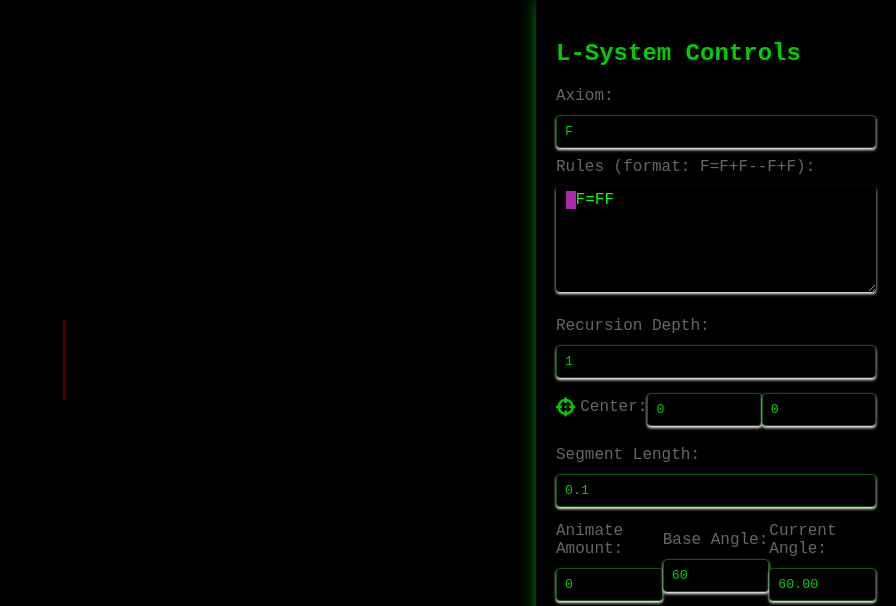
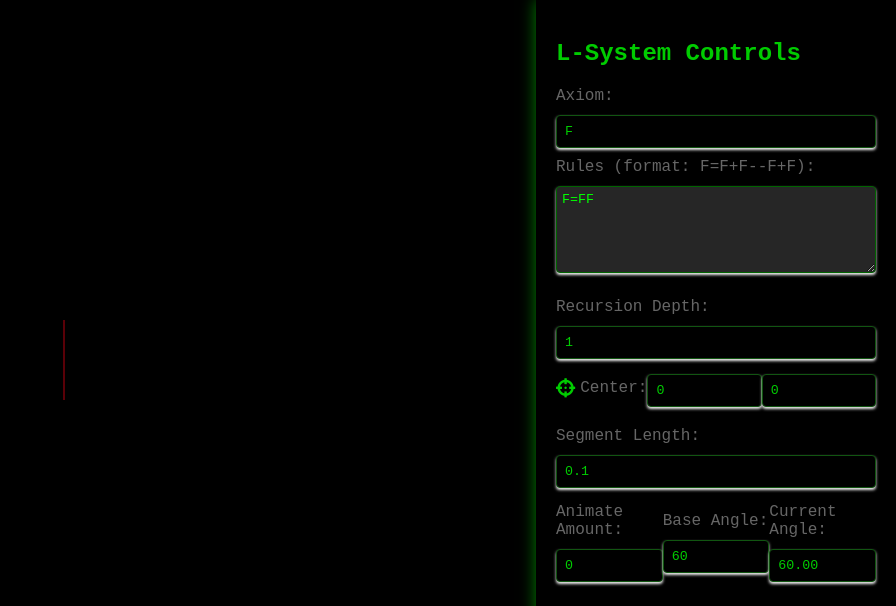
Before and after one commit to danbgray/lsystem, a plain HTML site: page index.html in a window 1280 px wide. Shown: the top 606 px of the page, without its empty margins (384-1280 px from the left). Drawn offline with Linux system fonts and the light colour scheme.

Commit message:
Removing mirroring for now, getting in the way

```diff
--- a/style.css
+++ b/style.css
@@ -125,7 +125,9 @@ button:hover {
 }
 
 /* Styling for the mirror technique */
+/* Deprecated for now */
 .mirror {
+  visibilty:hidden; display:none;
   position: absolute;
   top: 0;
   left: 0; /* Aligns the mirror to the top-left corner of the container */
@@ -150,15 +152,15 @@ button:hover {
 }
 
 #rule {
-   position: relative;
-   z-index: 2;
-   background-color: transparent; /* Keeps the textarea background transparent */
-   color: transparent; /* Hides the text color */
-   width: 100%; /* Ensures the textarea covers the full width of its container */
-   font-size: 16px; /* Ensures font size matches between the mirror and textarea */
-   border: none;
-   background-color: rgba(0, 0, 0, 0); /* Fully transparent background */
+    background-color: #262626; /* Or any preferred color */
+    color: #00ff00; /* Text color */
+    border: 1px solid #006400; /* Border color */
+    padding: 5px;
+    width: 100%; /* Full width */
+    box-sizing: border-box; /* Include padding and border in the element's total width and height */
+    font-family: 'Courier New', Courier, monospace; /* Font style */
 }
+
 #rule:focus {
     outline: none; /* Removes the outline to keep the focus style clean */
 }
```
